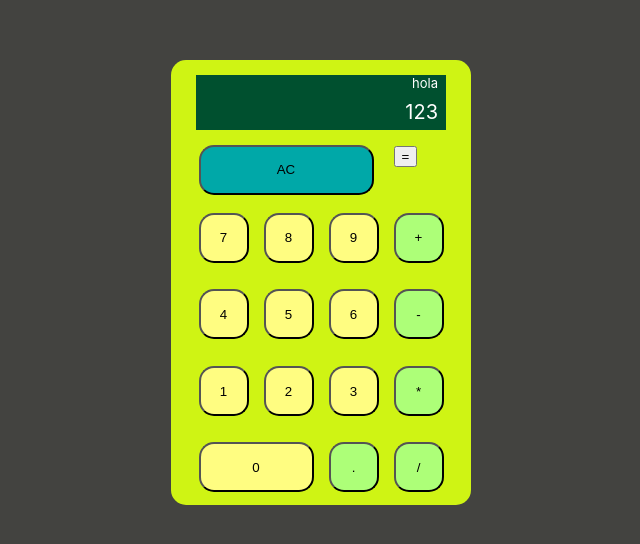
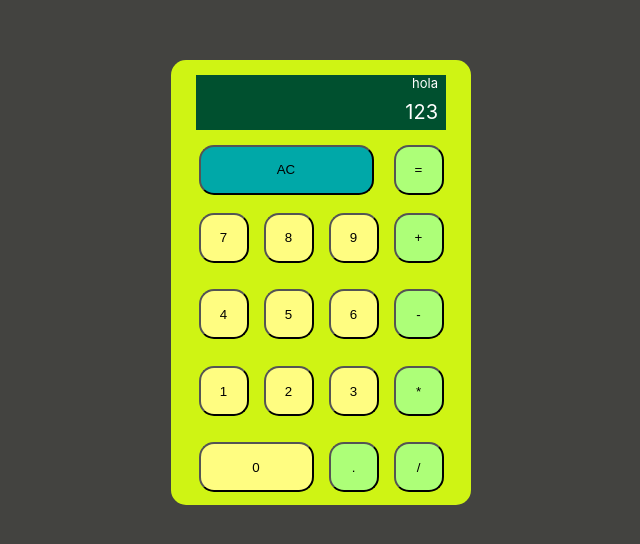
Before and after one commit to Widido1/calculator, a React (Create React App) app: page / in a window 1280 px wide. Shown: the part 118-662 px from the top of the page, without its empty margins (319-959 px from the left). Built offline with nearby package versions, Linux system fonts and the light colour scheme; the HTML template or start-up script is replaced by a standard one.

Commit message:
result button css restaured

```diff
--- a/src/ReactComponents/Result_b.jsx
+++ b/src/ReactComponents/Result_b.jsx
@@ -4,7 +4,7 @@ export default function Result_b(props){
 
     return(
         <div>
-            <button id="button=" onClick={()=> props.result()}>=</button>
+            <button className="b2" onClick={()=> props.result()}>=</button>
         </div>
     );
 }
```
